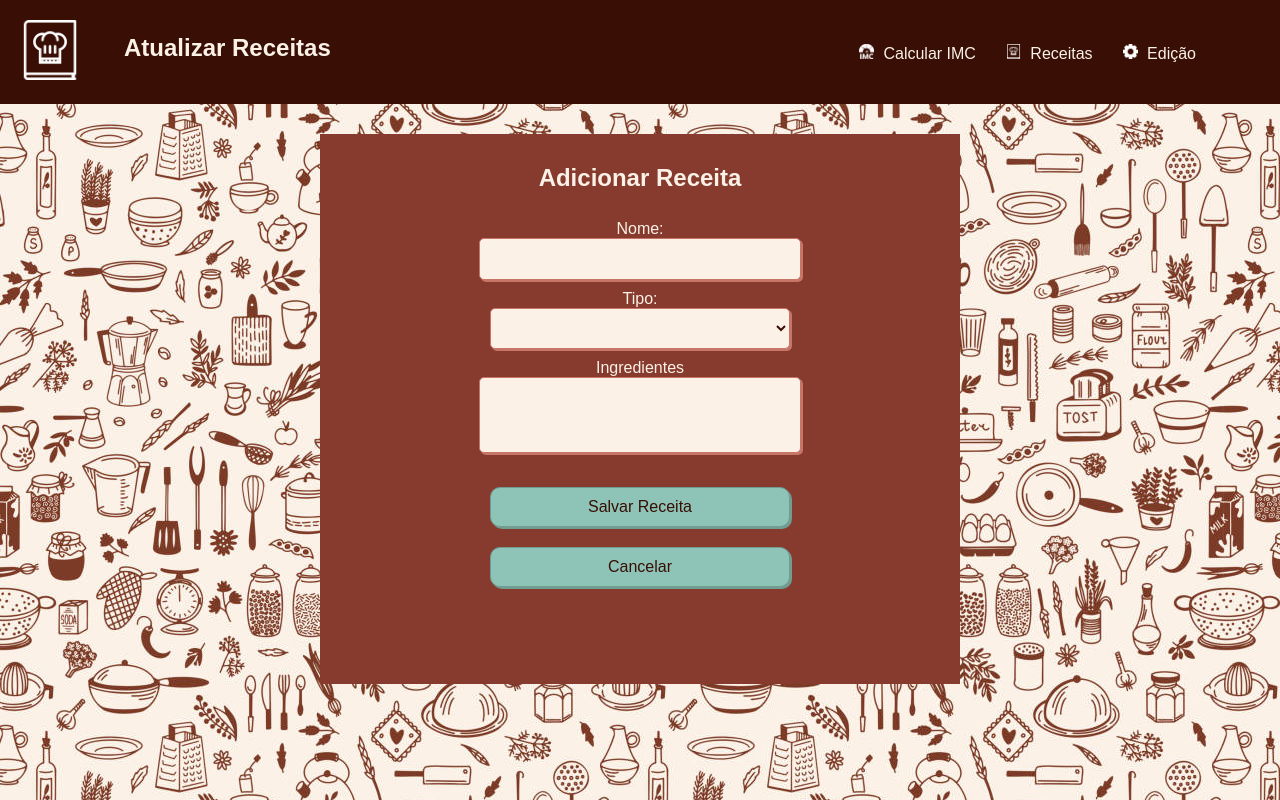
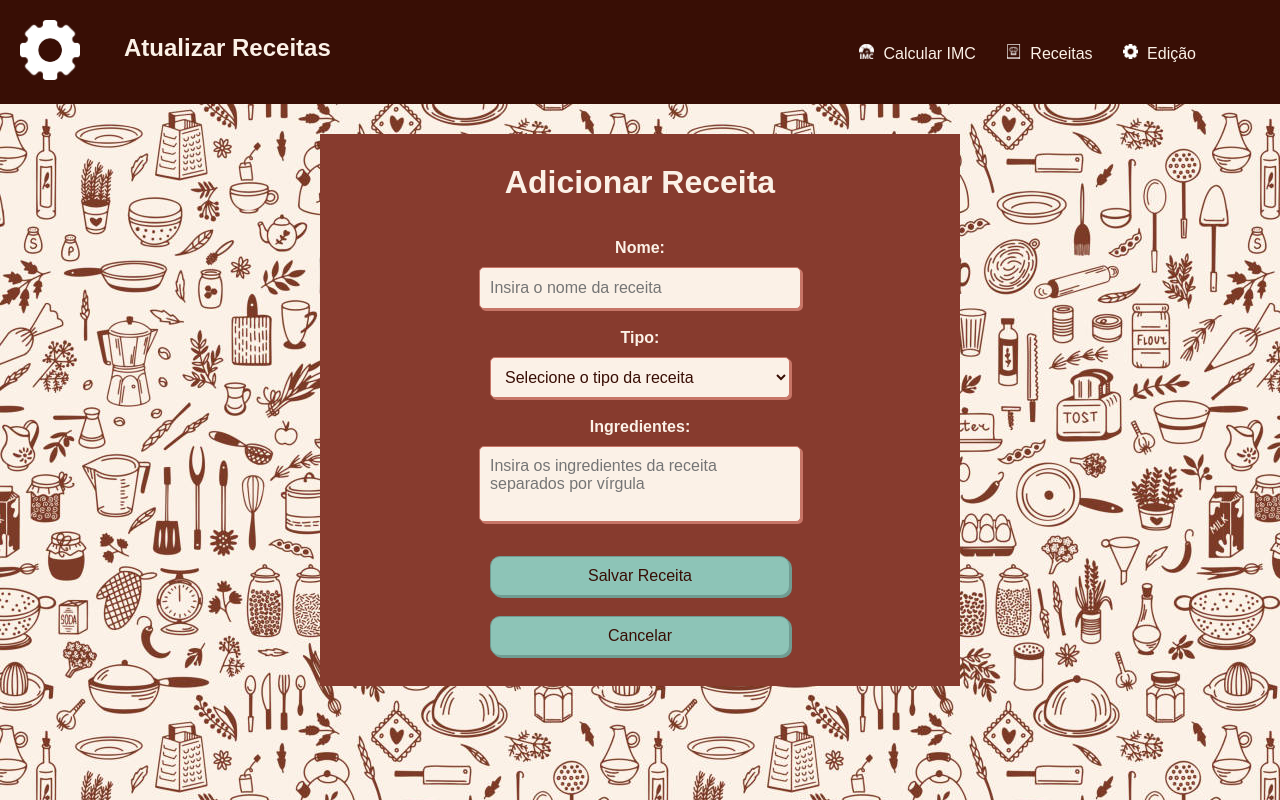
Before and after one commit to rafaelbaratta/API-Receitas, a plain HTML site: page Web/configuracao.html in a window 1280 px wide. Drawn offline with Linux system fonts and the light colour scheme.

Commit message:
Edições e correções

```diff
--- a/Web/configuracao.html
+++ b/Web/configuracao.html
@@ -6,13 +6,13 @@
     <meta charset="UTF-8">
     <title>Receitas</title>
     <link href="css/imcapi.css" rel="Stylesheet">
-    <link rel="shortcut icon" type="image/png" href="assets/icone.png">
+    <link rel="shortcut icon" type="image/png" href="assets/configuracao.png">
     <script src="script/editar.js"></script>
 </head>
 
     <body>
         <header>
-            <img class="logo" src="assets/icone.png">
+            <img class="logo" src="assets/configuracao.png">
             <h2 class="title-bar">Atualizar Receitas</h2>
             <div class="nav-bar">
                 <a href="./index.html"><img src="assets/calculadora.png">  Calcular IMC</a>
@@ -23,26 +23,24 @@
 
         <main>
             <div class="section">
-                <h2 id="form-title">Adicionar Receita</h2>
+                <h1 id="form-title">Adicionar Receita</h1>
                 <input type="hidden" id="receita-id">
                 <br />
 
-                <label>Nome:</label>
-                <br />
-                <input type="text" id="nome-receita">
+                <h4>Nome:</h4>
+                <input type="text" id="nome-receita" placeholder="Insira o nome da receita">
                 <br />
 
-                <label>Tipo: </label>
-                <br />
+                <h4>Tipo: </h4>
                 <select id="tipo-receita">
+                    <option value="" disabled selected>Selecione o tipo da receita</option>
                     <option value="Normal">Normal</option>
                     <option value="Fit">Fit</option>
                 </select>
                 <br />
 
-                <label>Ingredientes</label>
-                <br />
-                <textarea id="ingredientes-receita" rows="3"></textarea>
+                <h4>Ingredientes:</h4>
+                <textarea id="ingredientes-receita" rows="3" placeholder="Insira os ingredientes da receita separados por vírgula"></textarea>
                 <br />
 
                 <button onclick="salvarReceita()">Salvar Receita</button>
--- a/Web/css/imcapi.css
+++ b/Web/css/imcapi.css
@@ -123,8 +123,7 @@ main button {
         background-color: #6aa798;
         box-shadow: 2px 2px #5b9284;
         border: 1px solid #5b9284;
-         color: #3d140a;
-
+        color: #3d140a;
     }
 
     main button:active {
@@ -132,6 +131,10 @@ main button {
         box-shadow: 2px 2px #52776e;
         border: 1px solid #52776e;
         color: #1f0702;
+        height: 38px;
+        width: 298px;
+        margin-bottom: 1px;
+        margin-top: 21px;
     }
 
 .section {
@@ -168,5 +171,5 @@ th, td {
 }
 
 .actions button {
-    margin-right: 5px;
+    margin: auto;
 }
--- a/Web/script/receitas.js
+++ b/Web/script/receitas.js
@@ -22,7 +22,7 @@ async function loadReceitas() {
             <td>${r.ingredientes}</td>
             <td class="actions">
                 <a href="./configuracao.html?id=${r.receitaId}">
-                    <button style="margin: auto;">Editar</button>
+                    <button class="actions";">Editar</button>
                 </a>
             </td>`;
             tbody.appendChild(row);
```
